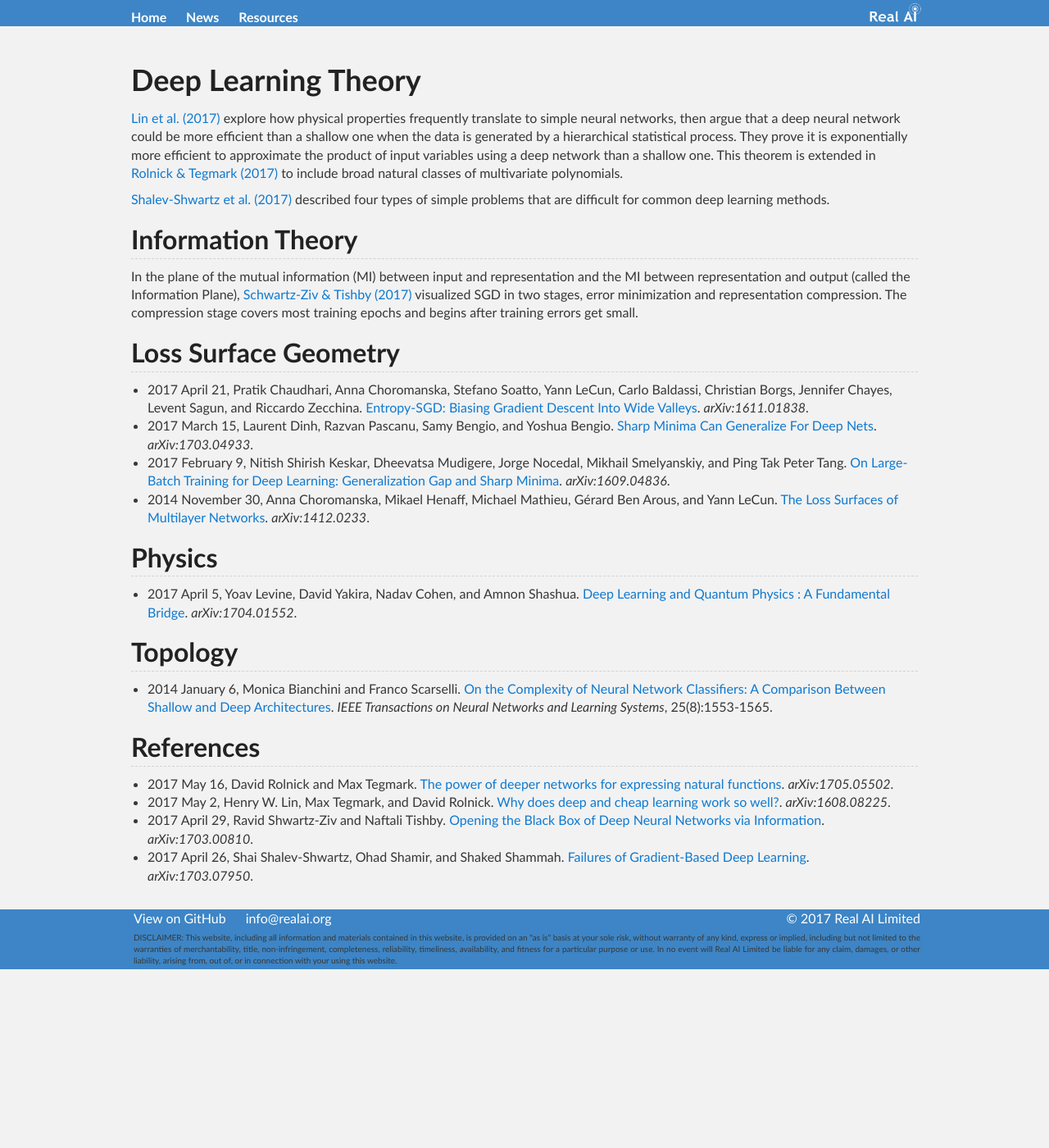
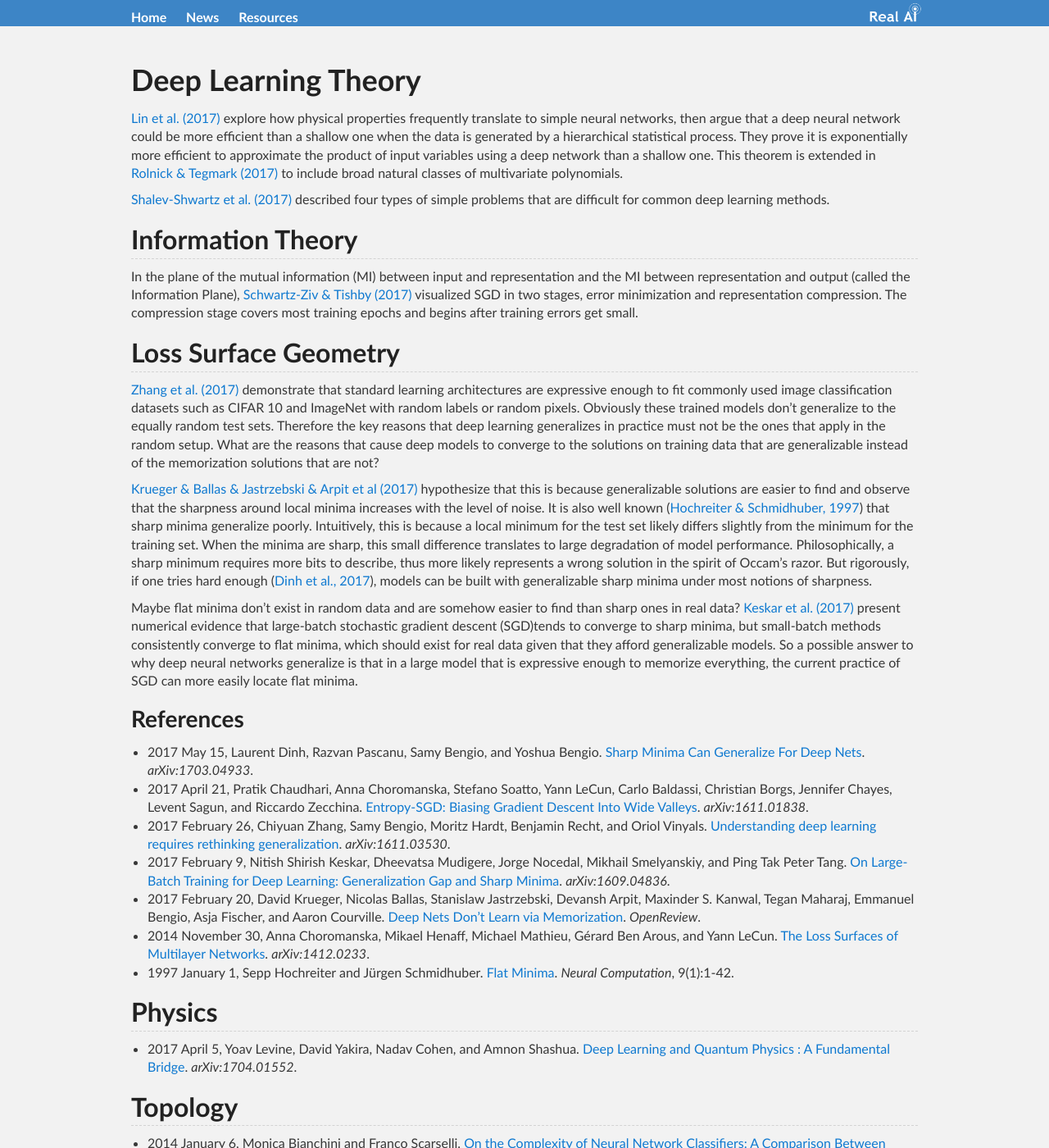
Before and after one commit to Tonywuhk/realai.org, a Jekyll site: the page built from deep-learning-theory.md, in a window 1280 px wide and 1400 px high. Shown: the whole window at 82% size. Built offline with Jekyll 4.4.1, drawn with Linux system fonts in a browser that asks for light colours; our own code applies the rules of GitHub Pages for plain Markdown files; comment, search, counter and statistics services are not loaded; the repository's description, which GitHub fills in, is left out.

Commit message:
Update deep-learning-theory.md

```diff
--- a/deep-learning-theory.md
+++ b/deep-learning-theory.md
@@ -13,10 +13,22 @@ In the plane of the mutual information (MI) between input and representation and
 
 ## Loss Surface Geometry
 
+[Zhang et al. (2017)](https://arxiv.org/abs/1611.03530) demonstrate that standard learning architectures are expressive enough to fit commonly used image classification datasets such as CIFAR 10 and ImageNet with random labels or random pixels. Obviously these trained models don’t generalize to the equally random test sets. Therefore the key reasons that deep learning generalizes in practice must not be the ones that apply in the random setup. What are the reasons that cause deep models to converge to the solutions on training data that are generalizable instead of the memorization solutions that are not?
+
+[Krueger & Ballas & Jastrzebski & Arpit et al (2017)](https://openreview.net/forum?id=rJv6ZgHYg) hypothesize that this is because generalizable solutions are easier to find and observe that the sharpness around local minima increases with the level of noise. It is also well known ([Hochreiter & Schmidhuber, 1997](http://www.mitpressjournals.org/doi/abs/10.1162/neco.1997.9.1.1)) that sharp minima generalize poorly. Intuitively, this is because a local minimum for the test set likely differs slightly from the minimum for the training set. When the minima are sharp, this small difference translates to large degradation of model performance. Philosophically, a sharp minimum requires more bits to describe, thus more likely represents a wrong solution in the spirit of Occam’s razor. But rigorously, if one tries hard enough ([Dinh et al., 2017](https://arxiv.org/abs/1703.04933)), models can be built with generalizable sharp minima under most notions of sharpness.
+
+Maybe flat minima don’t exist in random data and are somehow easier to find than sharp ones in real data? [Keskar et al. (2017)](https://arxiv.org/abs/1609.04836) present numerical evidence that large-batch stochastic gradient descent (SGD)tends to converge to sharp minima, but small-batch methods consistently converge to flat minima, which should exist for real data given that they afford generalizable models. So a possible answer to why deep neural networks generalize is that in a large model that is expressive enough to memorize everything, the current practice of SGD can more easily locate flat minima.
+
+### References
+
+* 2017 May 15, Laurent Dinh, Razvan Pascanu, Samy Bengio, and Yoshua Bengio. [Sharp Minima Can Generalize For Deep Nets](https://arxiv.org/abs/1703.04933). *arXiv:1703.04933*.
 * 2017 April 21, Pratik Chaudhari, Anna Choromanska, Stefano Soatto, Yann LeCun, Carlo Baldassi, Christian Borgs, Jennifer Chayes, Levent Sagun, and Riccardo Zecchina. [Entropy-SGD: Biasing Gradient Descent Into Wide Valleys](https://arxiv.org/abs/1611.01838). *arXiv:1611.01838*.
-* 2017 March 15, Laurent Dinh, Razvan Pascanu, Samy Bengio, and Yoshua Bengio. [Sharp Minima Can Generalize For Deep Nets](https://arxiv.org/abs/1703.04933). *arXiv:1703.04933*.
-* 2017 February 9, Nitish Shirish Keskar, Dheevatsa Mudigere, Jorge Nocedal, Mikhail Smelyanskiy, and Ping Tak Peter Tang. [On Large-Batch Training for Deep Learning: Generalization Gap and Sharp Minima](https://arxiv.org/abs/1609.04836). *arXiv:1609.04836*.
+* 2017 February 26, Chiyuan Zhang, Samy Bengio, Moritz Hardt, Benjamin Recht, and Oriol Vinyals. [Understanding deep learning requires rethinking generalization](https://arxiv.org/abs/1611.03530). *arXiv:1611.03530*.
+* 2017 February 9, Nitish Shirish Keskar, Dheevatsa Mudigere, Jorge Nocedal, Mikhail Smelyanskiy, and Ping Tak Peter Tang. [On Large-Batch Training for Deep Learning: Generalization Gap and Sharp
+  Minima](https://arxiv.org/abs/1609.04836). *arXiv:1609.04836*.
+* 2017 February 20, David Krueger, Nicolas Ballas, Stanislaw Jastrzebski, Devansh Arpit, Maxinder S. Kanwal, Tegan Maharaj, Emmanuel Bengio, Asja Fischer, and Aaron Courville. [Deep Nets Don't Learn via Memorization](https://openreview.net/forum?id=rJv6ZgHYg). *OpenReview*.
 * 2014 November 30, Anna Choromanska, Mikael Henaff, Michael Mathieu, Gérard Ben Arous, and Yann LeCun. [The Loss Surfaces of Multilayer Networks](https://arxiv.org/abs/1412.0233). *arXiv:1412.0233*.
+* 1997 January 1, Sepp Hochreiter and Jürgen Schmidhuber. [Flat Minima](http://www.mitpressjournals.org/doi/abs/10.1162/neco.1997.9.1.1). *Neural Computation*, 9(1):1-42.
 
 ## Physics
 
```
